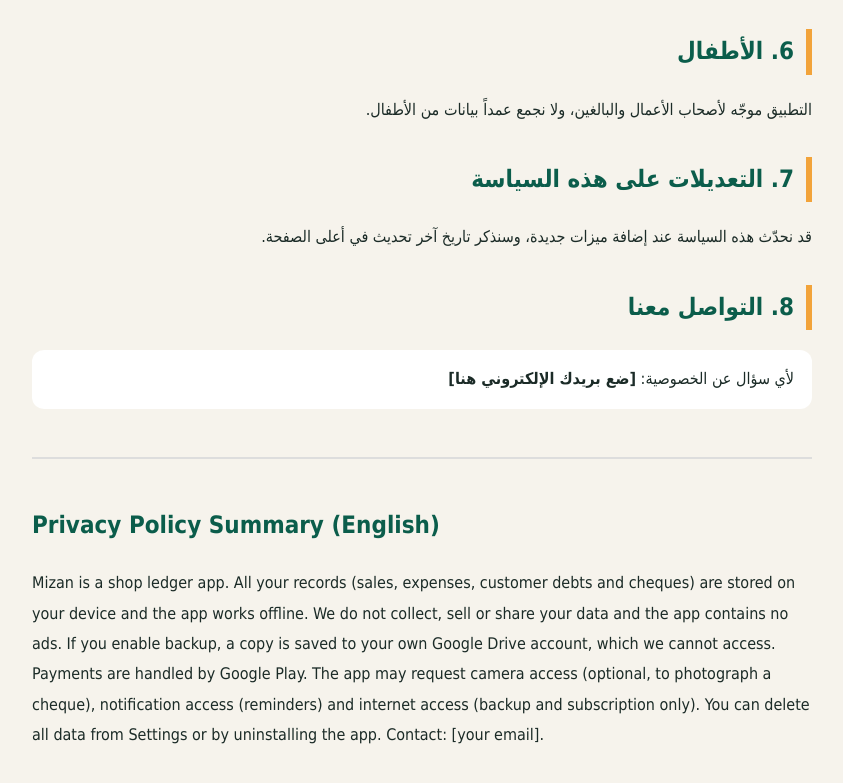
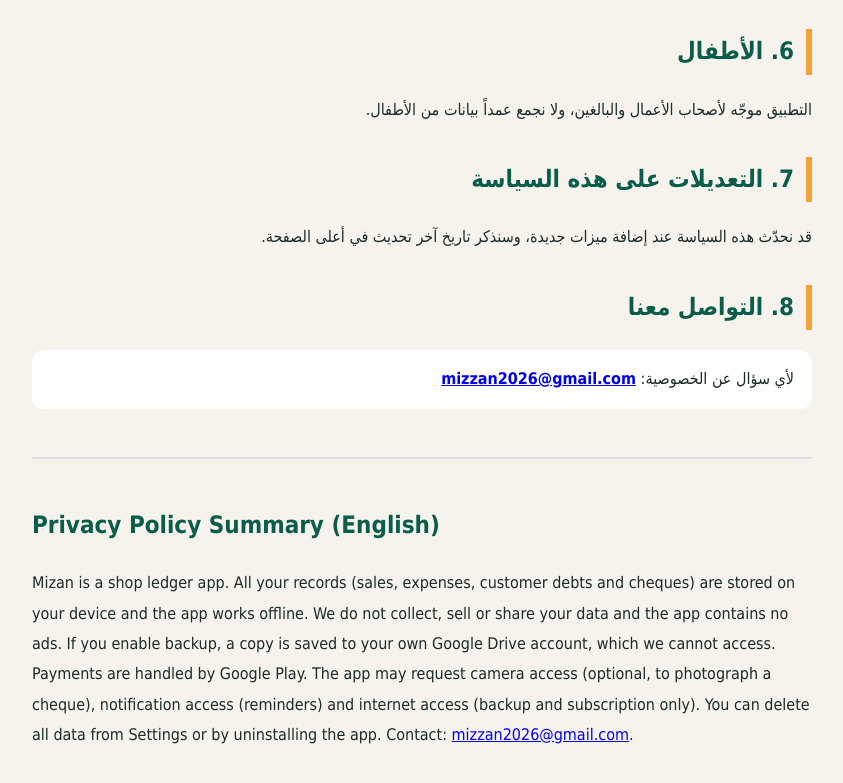
Before and after one commit to mizzan2026-bot/mizan, a plain HTML site: page privacy-policy.html in a window 1280 px wide. Shown: the part 1290-2073 px from the top of the page, without its empty margins (218-1061 px from the left). Drawn offline with Linux system fonts and the light colour scheme.

Commit message:
Update privacy policy contact email

```diff
--- a/privacy-policy.html
+++ b/privacy-policy.html
@@ -48,10 +48,10 @@ li{margin-bottom:6px}.en{direction:ltr;text-align:left;margin-top:48px;border-to
 <p>قد نحدّث هذه السياسة عند إضافة ميزات جديدة، وسنذكر تاريخ آخر تحديث في أعلى الصفحة.</p>
 
 <h2>8. التواصل معنا</h2>
-<p class="note">لأي سؤال عن الخصوصية: <b>[ضع بريدك الإلكتروني هنا]</b></p>
+<p class="note">لأي سؤال عن الخصوصية: <b><a href="mailto:mizzan2026@gmail.com">mizzan2026@gmail.com</a></b></p>
 
 <div class="en">
 <h2 style="border:0;padding:0">Privacy Policy Summary (English)</h2>
-<p>Mizan is a shop ledger app. All your records (sales, expenses, customer debts and cheques) are stored on your device and the app works offline. We do not collect, sell or share your data and the app contains no ads. If you enable backup, a copy is saved to your own Google Drive account, which we cannot access. Payments are handled by Google Play. The app may request camera access (optional, to photograph a cheque), notification access (reminders) and internet access (backup and subscription only). You can delete all data from Settings or by uninstalling the app. Contact: [your email].</p>
+<p>Mizan is a shop ledger app. All your records (sales, expenses, customer debts and cheques) are stored on your device and the app works offline. We do not collect, sell or share your data and the app contains no ads. If you enable backup, a copy is saved to your own Google Drive account, which we cannot access. Payments are handled by Google Play. The app may request camera access (optional, to photograph a cheque), notification access (reminders) and internet access (backup and subscription only). You can delete all data from Settings or by uninstalling the app. Contact: <a href="mailto:mizzan2026@gmail.com">mizzan2026@gmail.com</a>.</p>
 </div>
 </main></body></html>
```
